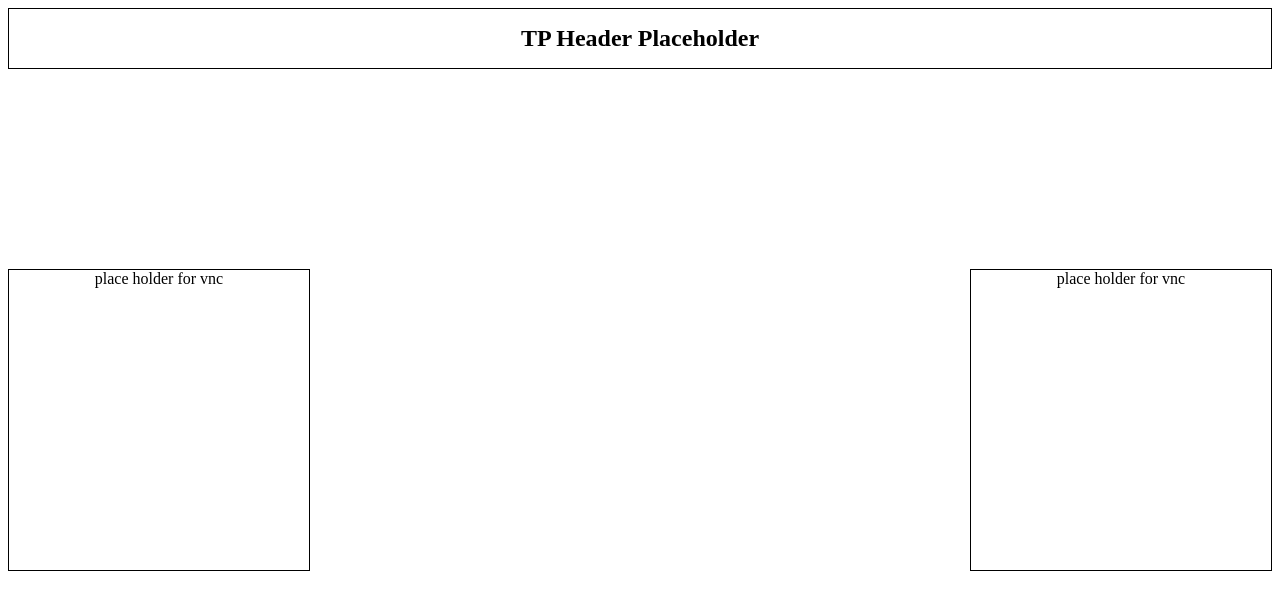
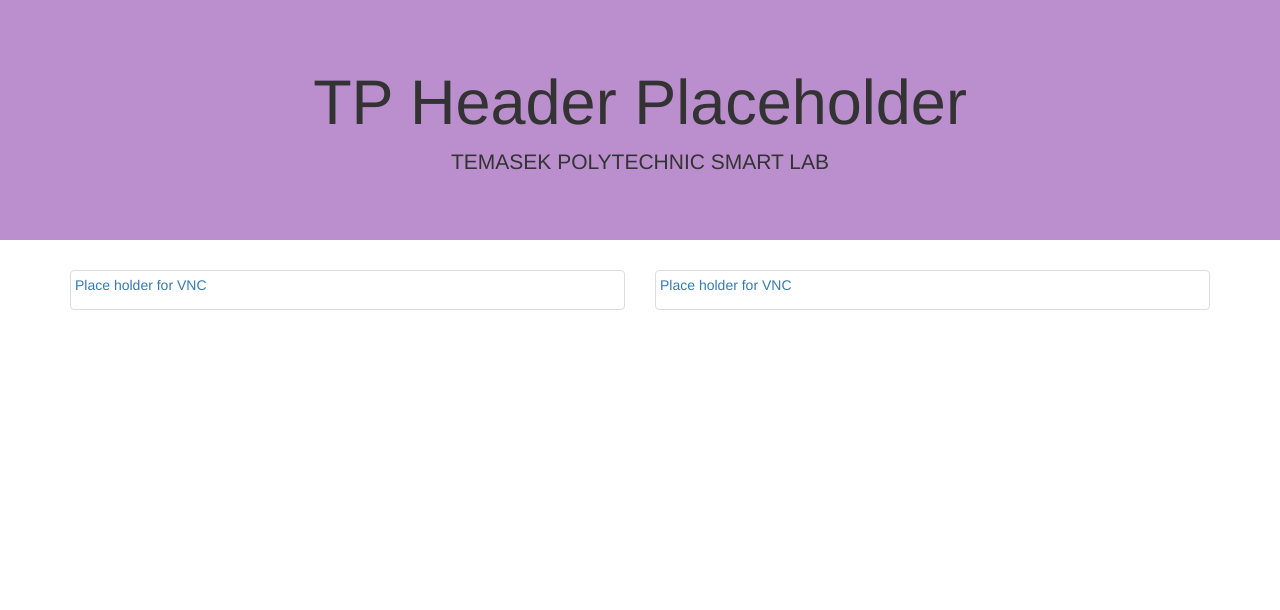
Before and after one commit to Danielntda/VncClient, a plain HTML site: page index.html in a window 1280 px wide. Drawn offline with nearby package versions, Linux system fonts and the light colour scheme.

Commit message:
Add files via upload

```diff
--- a/index.css
+++ b/index.css
@@ -10,11 +10,11 @@ border:1px solid black;
 	border:1px solid black;
 }
 
-.container {
+/*.container {
     width: 300px;
     background-color: #ffcc33;
     margin: auto;
-}
+}*/
 .first {
     width: 100px;
     float: left;
--- a/index.html
+++ b/index.html
@@ -3,24 +3,54 @@
 <title>VNC template</title>
 <meta charset="UTF-8">
 <meta name="viewport" content="width=device-width, initial-scale=1">
+<!-- Latest compiled and minified CSS -->
+<link rel="stylesheet" href="https://maxcdn.bootstrapcdn.com/bootstrap/3.3.7/css/bootstrap.min.css" integrity="sha384-BVYiiSIFeK1dGmJRAkycuHAHRg32OmUcww7on3RYdg4Va+PmSTsz/K68vbdEjh4u" crossorigin="anonymous">
 <link rel="stylesheet" href="index.css">
 <body>
 
 <!-- Header -->
-<header class="VncHeader">
-    <h1 class="HeaderText">TP Header Placeholder</h1>
+<header>
+
+<div class="jumbotron" style="background-color:#BB8FCE !important">
+  <h1 style="text-align: center;">TP Header Placeholder</h1>
+  <p style="text-align: center;">TEMASEK POLYTECHNIC SMART LAB</p>
+</div>
+
 </header>
 
 <!-- Page content -->
 
 <body>
-<div style="height:200px;"></div>
+
+
+ <!-- <div style="height:200px;"></div>
   <div style="width:300px; height:300px; float:left; border:1px solid black; text-align: center">
   place holder for vnc
   </div>
   <div style="width:300px; height:300px; float:right; border:1px solid black; text-align: center">
   place holder for vnc
   </div>
+</div> -->
+
+<div class="container">
+  <div class="row">
+
+  <div class="col-xs-12 col-md-6">
+	<a href="#" class="thumbnail">
+		<p>Place holder for VNC</p>
+	</a>
+  </div>
+
+  <div class="col-xs-6 col-md-6">
+	  <a href="#" class="thumbnail">
+		<p>Place holder for VNC</p>
+	  </a>
+  </div>
+
 </div>
+</div>
+
+<script src="https://maxcdn.bootstrapcdn.com/bootstrap/3.3.7/js/bootstrap.min.js" integrity="sha384-Tc5IQib027qvyjSMfHjOMaLkfuWVxZxUPnCJA7l2mCWNIpG9mGCD8wGNIcPD7Txa" crossorigin="anonymous"></script>
 </body>
+
 </html>
```
